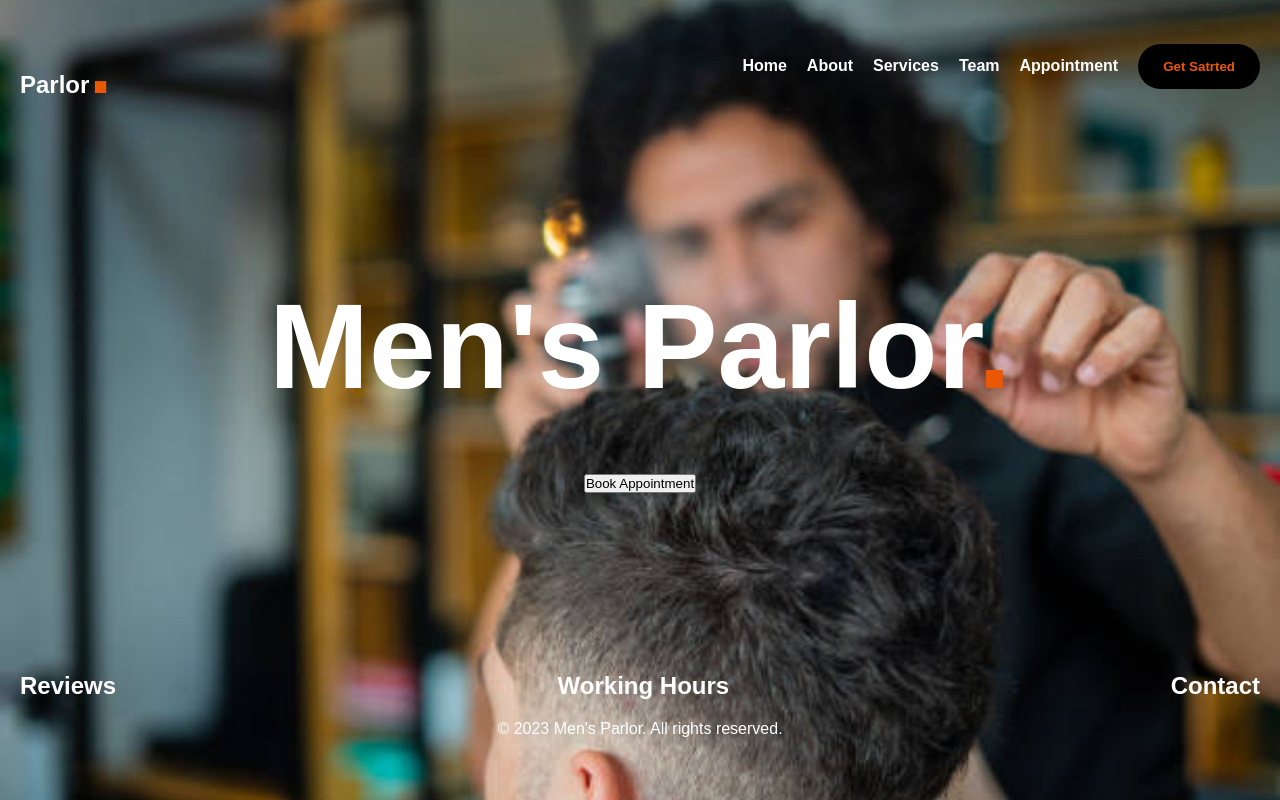
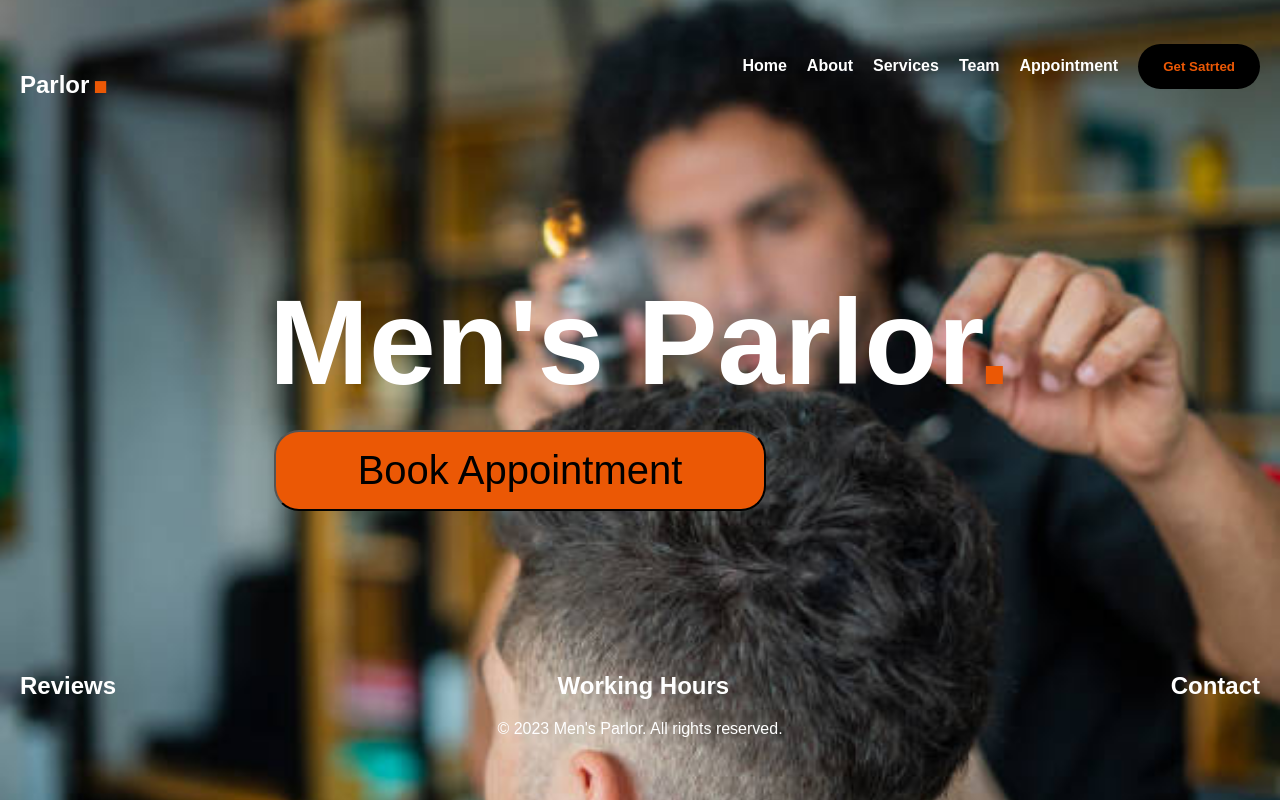
Before and after one commit to aluochvivian/phase-1-project, a plain HTML site: page index.html in a window 1280 px wide. Drawn offline with Linux system fonts and the light colour scheme.

Commit message:
Last commit on the home page

```diff
--- a/index.html
+++ b/index.html
@@ -26,7 +26,7 @@
   <section id="home">
     <div class="container">
       <h1>Men's Parlor<span>.</span></h1>
-      <button>Book Appointment</button>
+      <button class="book-appointment">Book Appointment</button>
     </div>
   </section>
 
--- a/styles.css
+++ b/styles.css
@@ -92,6 +92,11 @@ body {
     text-align: center;
   }
 
-  .title {
-    font-size: 48px;
+  .book-appointment {
+    font-size: 40px;
+    padding: 16px 82px;
+    border-radius: 25px;
+    cursor: pointer;
+    background-color: #eb5805;
+    margin-left: -240px;
   }
```
